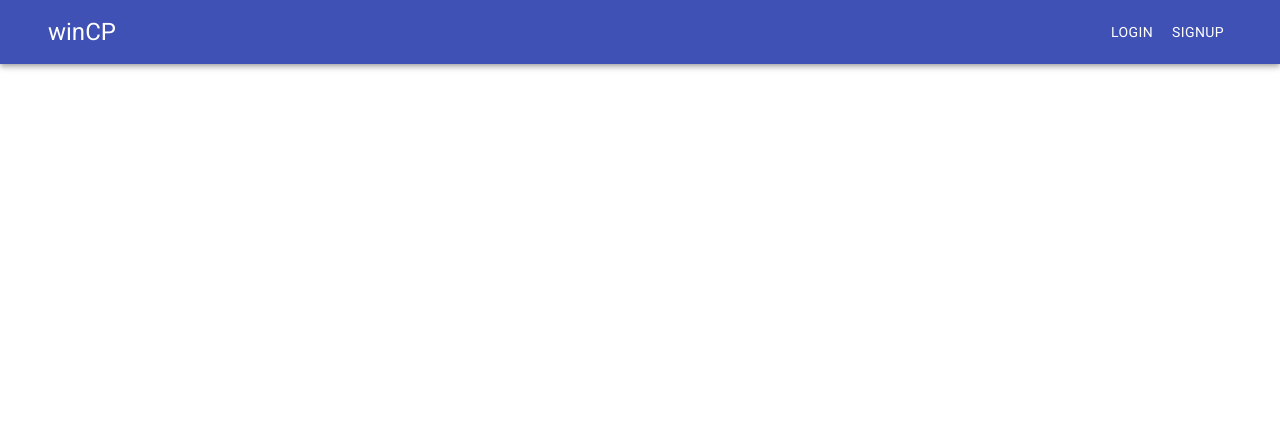
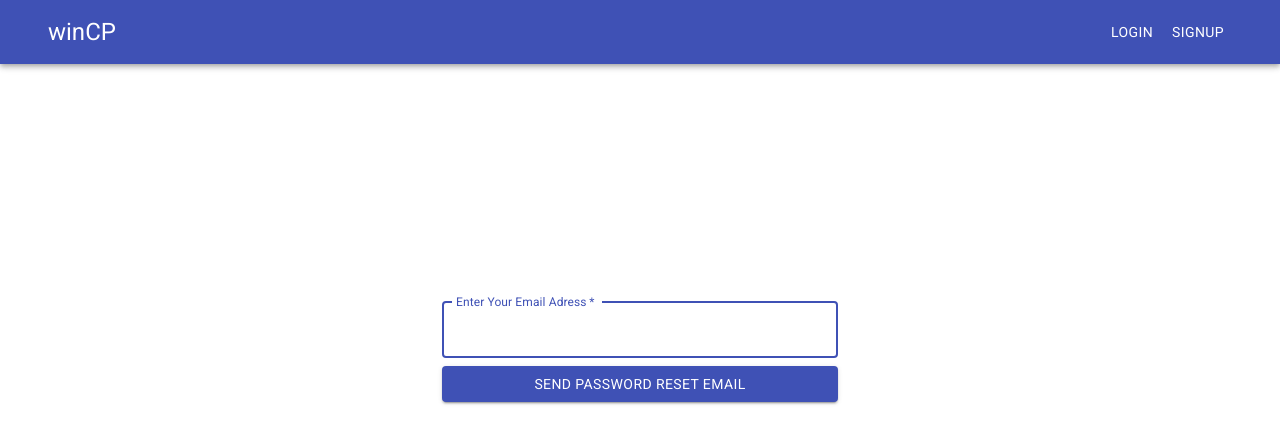
Before and after one commit to sairajchouhan/winCP-frontend, a React (Create React App) app: page /reset-password in a window 1280 px wide. Shown: the top 444 px of the page. Built offline with nearby package versions, Linux system fonts and the light colour scheme; no server answers.

Commit message:
FEATURE:ADD --password reset feature is added

```diff
--- a/src/App.js
+++ b/src/App.js
@@ -16,6 +16,7 @@ import ProfilePage from './pages/ProfilePage';
 import CreateWin from './pages/CreateWin';
 import EachWin from './pages/EachWin';
 import EditProfile from './pages/EditProfile';
+import ResetPassword from './pages/ResetPassword';
 import Snackbar from './components/utils/Snackbar';
 
 if (localStorage.token) {
@@ -31,18 +32,19 @@ function App() {
   });
   return (
     <ThemeProvider theme={theme}>
-      <div className="app">
+      <div className='app'>
         <Snackbar />
         <Navbar />
         <Switch>
-          <Route exact path="/" component={LandingPage} />
-          <Route exact path="/login" component={LoginPage} />
-          <Route exact path="/signup" component={SignupPage} />
-          <PrivateRoute exact path="/profile" component={ProfilePage} />
-          <PrivateRoute exact path="/profile/edit" component={EditProfile} />
-          <PrivateRoute exact path="/home" component={HomePage} />
-          <PrivateRoute exact path="/create-post" component={CreateWin} />
-          <PrivateRoute exact path="/win/:winId" component={EachWin} />
+          <Route exact path='/' component={LandingPage} />
+          <Route exact path='/login' component={LoginPage} />
+          <Route exact path='/signup' component={SignupPage} />
+          <Route exact path='/reset-password' component={ResetPassword} />
+          <PrivateRoute exact path='/profile' component={ProfilePage} />
+          <PrivateRoute exact path='/profile/edit' component={EditProfile} />
+          <PrivateRoute exact path='/home' component={HomePage} />
+          <PrivateRoute exact path='/create-post' component={CreateWin} />
+          <PrivateRoute exact path='/win/:winId' component={EachWin} />
         </Switch>
       </div>
     </ThemeProvider>
--- a/src/pages/LoginPage.js
+++ b/src/pages/LoginPage.js
@@ -179,7 +179,7 @@ export default function Login() {
           </Button>
           <Grid container>
             <Grid item xs>
-              <Link to='/' variant='body2'>
+              <Link to='/reset-password' variant='body2'>
                 Forgot password?
               </Link>
             </Grid>
--- /dev/null
+++ b/src/pages/ResetPassword.js
@@ -0,0 +1,118 @@
+import React, { useState } from 'react';
+import Container from '@material-ui/core/Container';
+import TextField from '@material-ui/core/TextField';
+import Grid from '@material-ui/core/Grid';
+import CircularProgress from '@material-ui/core/CircularProgress';
+import Backdrop from '@material-ui/core/Backdrop';
+import Button from '@material-ui/core/Button';
+import { makeStyles } from '@material-ui/core';
+import { useDispatch, useSelector } from 'react-redux';
+import { Redirect, useHistory } from 'react-router-dom';
+import axios from 'axios';
+
+import { SUCCESS, URL } from '../utils/constants';
+import { setSnackbar } from '../redux/slices/snackbarSlice';
+import { selectIsAuthenticated } from '../redux/slices/authSlice';
+
+const useStyles = makeStyles((theme) => ({
+  container: {
+    height: '70vh',
+  },
+  grid: {
+    height: '100%',
+  },
+  backdrop: {
+    zIndex: theme.zIndex.drawer + 1,
+    color: '#fff',
+  },
+}));
+
+const ResetPassword = () => {
+  const [email, setEmail] = useState('');
+  const [loading, setLoading] = useState(false);
+  const [error, setError] = useState('');
+  const classes = useStyles();
+  const dispatch = useDispatch();
+  const history = useHistory();
+  const isAuthenticated = useSelector(selectIsAuthenticated);
+
+  if (isAuthenticated) {
+    return <Redirect to='/home' />;
+  }
+
+  const sendPasswordResetEmail = async () => {
+    setLoading((loading) => !loading);
+    const emailRegEx = /^(([^<>([\]\\.,;:\s@"]+(\.[^<>()[\]\\.,;:\s@"]+)*)|(".+"))@((\[[0-9]{1,3}\.[0-9]{1,3}\.[0-9]{1,3}\.[0-9]{1,3}\])|(([a-zA-Z\-0-9]+\.)+[a-zA-Z]{2,}))$/;
+    if (email.trim() === '') {
+      setError('Email cannot be blank');
+      setLoading((loading) => !loading);
+      return;
+    }
+    if (!email.match(emailRegEx)) {
+      setError('Enter a valid email');
+      setLoading((loading) => !loading);
+      return;
+    }
+    try {
+      await axios.post(`${URL}/reset-password`, { email });
+      setEmail('');
+      setError('');
+      history.push('/login');
+      setSnackbar(
+        dispatch,
+        true,
+        SUCCESS,
+        'Password reset email sent successfully, check your inbox'
+      );
+    } catch (err) {
+      setError(err.response.data.error);
+    }
+    setLoading((loading) => !loading);
+  };
+
+  return (
+    <div>
+      <Container maxWidth='xs' className={classes.container}>
+        <Grid
+          container
+          justify='center'
+          alignItems='center'
+          className={classes.grid}
+        >
+          <Grid item xs={12}>
+            <TextField
+              value={email}
+              error={error}
+              helperText={error}
+              onChange={(e) => setEmail(e.target.value)}
+              variant='outlined'
+              margin='normal'
+              required
+              fullWidth
+              id='password-reset-email'
+              label='Enter Your Email Adress'
+              name='email'
+              autoComplete='email'
+              autoFocus
+            />
+            <Button
+              onClick={sendPasswordResetEmail}
+              fullWidth
+              variant='contained'
+              color='primary'
+            >
+              send password reset email
+            </Button>
+          </Grid>
+        </Grid>
+        {loading && (
+          <Backdrop className={classes.backdrop} open={true}>
+            <CircularProgress color='inherit' />
+          </Backdrop>
+        )}
+      </Container>
+    </div>
+  );
+};
+
+export default ResetPassword;
--- a/src/utils/constants.js
+++ b/src/utils/constants.js
@@ -1,3 +1,3 @@
-export const URL = 'https://us-central1-wincp-9d49a.cloudfunctions.net/api';
+export const URL = 'http://localhost:5001/wincp-9d49a/us-central1/api';
 export const SUCCESS = 'success';
 export const ERROR = 'error';
```
